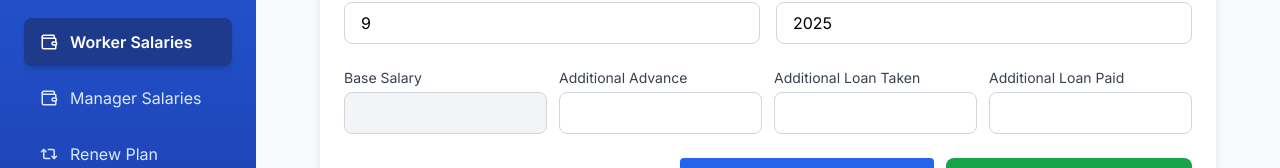
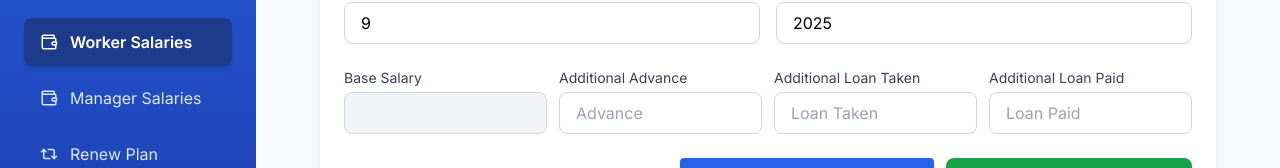
Before and after one commit to Vanshit011/LabourPro, a React (Vite) app in the folder labourpro_frontend/: page /dashboard/WorkerSalaries in a window 1280 px wide. Shown: the part 294-462 px from the top of the page. Built offline with nearby package versions, Linux system fonts and the light colour scheme; no server answers; sample sign-in values are in the browser's storage.

Commit message:
bug fixed

```diff
--- a/labourpro_frontend/src/components/MonthlySalaryView.jsx
+++ b/labourpro_frontend/src/components/MonthlySalaryView.jsx
@@ -28,7 +28,7 @@ const MonthlySalaryView = () => {
         `https://labourpro-backend.onrender.com/api/attendance/monthly-salary?month=${month}&year=${year}`,
         { headers: { Authorization: `Bearer ${token}` } }
       );
-      console.log("Monthly Salary Data:", res.data);
+      // console.log("Monthly Salary Data:", res.data);
       setSummary(res.data.summary || []);
     } catch (err) {
       setError("Failed to fetch monthly salary data.");
--- a/labourpro_frontend/src/pages/WorkerSalary.jsx
+++ b/labourpro_frontend/src/pages/WorkerSalary.jsx
@@ -82,7 +82,7 @@ const WorkerSalary = () => {
         `https://labourpro-backend.onrender.com/api/salary/worker/${workerId}/${month}/${year}`,
         { headers: { Authorization: `Bearer ${token}` } }
       );
-      console.log("✅ Fetched salary:", res.data);
+      // console.log("✅ Fetched salary:", res.data);
       setSalaryData(res.data);
       setBaseSalary(res.data.baseSalary?.toString() || "");
     } catch (err) {
@@ -126,7 +126,7 @@ const WorkerSalary = () => {
         }
       );
 
-      console.log("✅ Salary refresh triggered:", res.data);
+      // console.log("✅ Salary refresh triggered:", res.data);
       fetchSalary(); // refresh worker salary data
     } catch (err) {
       console.error(
@@ -147,7 +147,7 @@ const WorkerSalary = () => {
         { headers: { Authorization: `Bearer ${token}` } }
       );
 
-      console.log("Added salaries:", res.data.salaries);
+      // console.log("Added salaries:", res.data.salaries);
       alert(res.data.message || "Salaries added successfully!");
     } catch (err) {
       console.error("Error adding salaries:", err.response?.data || err.message);
@@ -452,6 +452,7 @@ const WorkerSalary = () => {
                   <label className="block text-sm font-medium text-gray-700 mb-1">Additional Advance</label>
                   <input
                     type="number"
+                    placeholder="Advance"
                     value={additionalAdvance}
                     onChange={(e) => setAdditionalAdvance(e.target.value)}
                     className="w-full border border-gray-300 rounded-lg px-4 py-2 focus:outline-none focus:ring-2 focus:ring-blue-500 transition duration-200"
@@ -461,6 +462,7 @@ const WorkerSalary = () => {
                   <label className="block text-sm font-medium text-gray-700 mb-1">Additional Loan Taken</label>
                   <input
                     type="number"
+                    placeholder="Loan Taken"
                     value={additionalLoanTaken}
                     onChange={(e) => setAdditionalLoanTaken(e.target.value)}
                     className="w-full border border-gray-300 rounded-lg px-4 py-2 focus:outline-none focus:ring-2 focus:ring-blue-500 transition duration-200"
@@ -470,6 +472,7 @@ const WorkerSalary = () => {
                   <label className="block text-sm font-medium text-gray-700 mb-1">Additional Loan Paid</label>
                   <input
                     type="number"
+                    placeholder="Loan Paid"
                     value={additionalLoanPaid}
                     onChange={(e) => setAdditionalLoanPaid(e.target.value)}
                     className="w-full border border-gray-300 rounded-lg px-4 py-2 focus:outline-none focus:ring-2 focus:ring-blue-500 transition duration-200"
```
